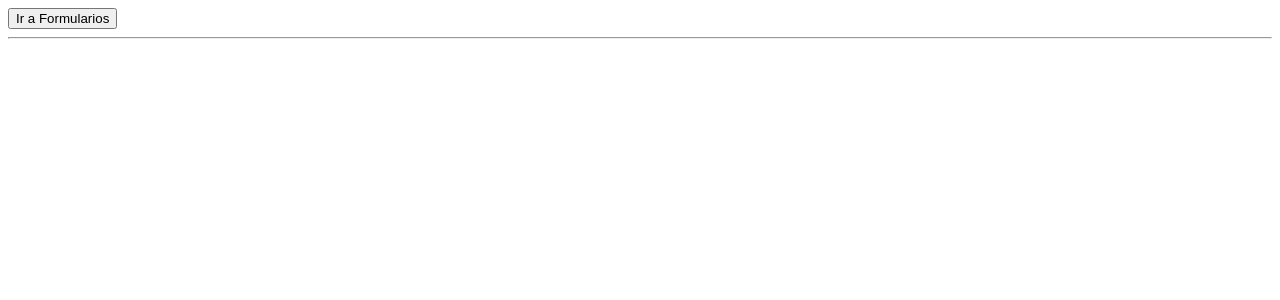
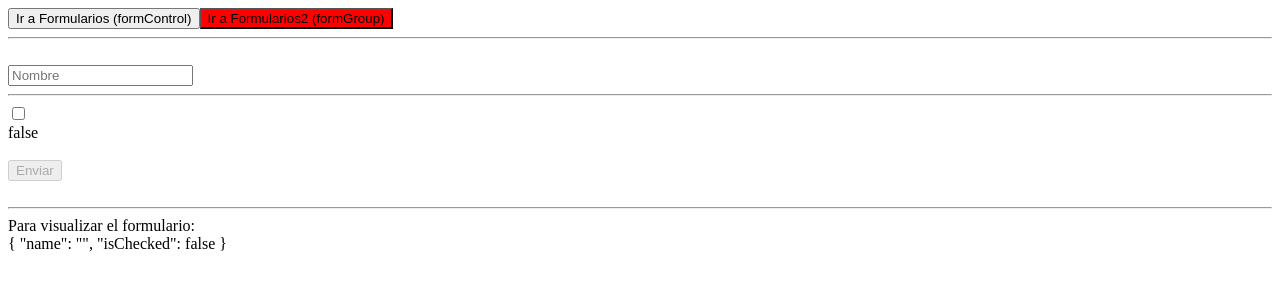
Before and after one commit to RenegadeAsturias/0014-curso-profesional-angular-formularios, an Angular app: page /formularios2 in a window 1280 px wide. Before the commit this address led to /. Shown: the top 300 px of the page. Built offline with nearby package versions, Linux system fonts and the light colour scheme.

Commit message:
Curso Profesional Angular: Formularios Reactivos

```diff
--- a/src/app/app-routing.module.ts
+++ b/src/app/app-routing.module.ts
@@ -1,10 +1,12 @@
 import { NgModule } from '@angular/core';
 import { RouterModule, Routes } from '@angular/router';
 import { FormulariosComponent } from './formularios/formularios.component';
+import { Formularios2Component } from './formularios2/formularios2.component';
 
 const routes: Routes = [
 	{ path: '', redirectTo: 'formularios', pathMatch: 'full' },
-  { path: 'formularios', component: FormulariosComponent  }
+  { path: 'formularios', component: FormulariosComponent  },
+  { path: 'formularios2', component: Formularios2Component  }
 ];
 
 @NgModule({
--- a/src/app/app.module.ts
+++ b/src/app/app.module.ts
@@ -6,12 +6,14 @@ import { AppComponent } from './app.component';
 import { CabeceraComponent } from './cabecera/cabecera.component';
 import { FormulariosComponent } from './formularios/formularios.component';
 import { ReactiveFormsModule } from '@angular/forms';
+import { Formularios2Component } from './formularios2/formularios2.component';
 
 @NgModule({
   declarations: [
     AppComponent,
     CabeceraComponent,
-    FormulariosComponent
+    FormulariosComponent,
+    Formularios2Component
   ],
   imports: [
     BrowserModule,
--- a/src/app/cabecera/cabecera.component.html
+++ b/src/app/cabecera/cabecera.component.html
@@ -1,2 +1,3 @@
-<button [routerLink]="['/formularios']" routerLinkActive="seccionActiva">Ir a Formularios</button>
+<button [routerLink]="['/formularios']" routerLinkActive="seccionActiva">Ir a Formularios (formControl)</button>
+<button [routerLink]="['/formularios2']" routerLinkActive="seccionActiva">Ir a Formularios2 (formGroup)</button>
 <hr>
--- a/src/app/formularios/formularios.component.html
+++ b/src/app/formularios/formularios.component.html
@@ -1,2 +1,25 @@
+<br/>
+
+<div class="">
+    <input type="text" placeholder="Nombre" [formControl]="name">
+    <br/>{{name.value}}
+</div>
+
+<hr>
+<div class="">
+    <input type="checkbox" [formControl]="isChecked"/>
+    <br/>{{isChecked.value}}
+</div>
+
+<br/>
+<button [disabled]="name.errors">Enviar</button>
+
+<!--
 <br/><br/>
-<input type="text" placeholder="Nombre" [formControl]="name">
+<hr>
+<pre>
+	<code>
+		{{name | json}}
+	</code>
+</pre>
+-->
--- a/src/app/formularios/formularios.component.ts
+++ b/src/app/formularios/formularios.component.ts
@@ -1,5 +1,5 @@
 import { Component } from '@angular/core';
-import { FormControl } from '@angular/forms';
+import { FormControl, Validators } from '@angular/forms';
 
 @Component({
   selector: 'app-formularios',
@@ -8,6 +8,7 @@ import { FormControl } from '@angular/forms';
 })
 export class FormulariosComponent {
 
-  name = new FormControl('');
+  name = new FormControl('', [Validators.minLength(4), Validators.required]);
+  isChecked = new FormControl(false);
 
 }
--- /dev/null
+++ b/src/app/formularios2/formularios2.component.html
@@ -0,0 +1,20 @@
+<br/>
+
+<form [formGroup]="form">
+  <div class="">
+      <input type="text" placeholder="Nombre" formControlName="name">
+      <br/>{{form.get('name')?.value}}
+  </div>
+  <hr>
+  <div class="">
+      <input type="checkbox" formControlName="isChecked"/>
+      <br/>{{form.get('isChecked')?.value}}
+  </div>
+</form>
+<br/>
+<button [disabled]="form.get('name')?.errors">Enviar</button>
+
+<br/><br/><hr>
+Para visualizar el formulario:
+<br/>
+{{form.value | json}}
--- /dev/null
+++ b/src/app/formularios2/formularios2.component.ts
@@ -0,0 +1,16 @@
+import { Component } from '@angular/core';
+import { FormControl, FormGroup, Validators } from '@angular/forms';
+
+@Component({
+  selector: 'app-formularios2',
+  templateUrl: './formularios2.component.html',
+  styleUrls: ['./formularios2.component.css']
+})
+export class Formularios2Component {
+
+  form = new FormGroup({
+    name: new FormControl('', [Validators.minLength(4), Validators.required]),
+    isChecked: new FormControl(false)
+  });
+
+}
```
Also changed, not shown: src/app/formularios2/formularios2.component.css (added).
